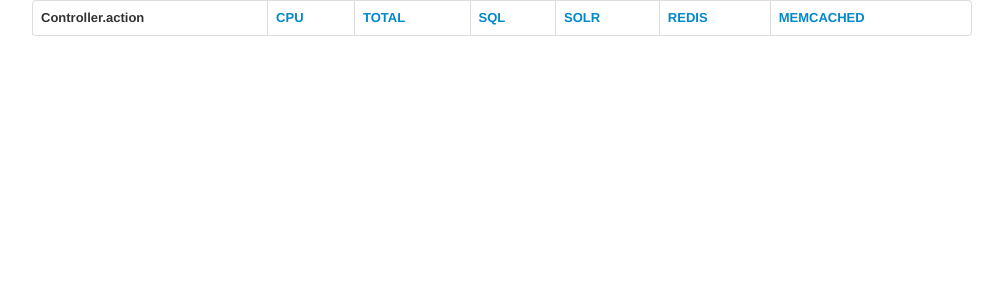
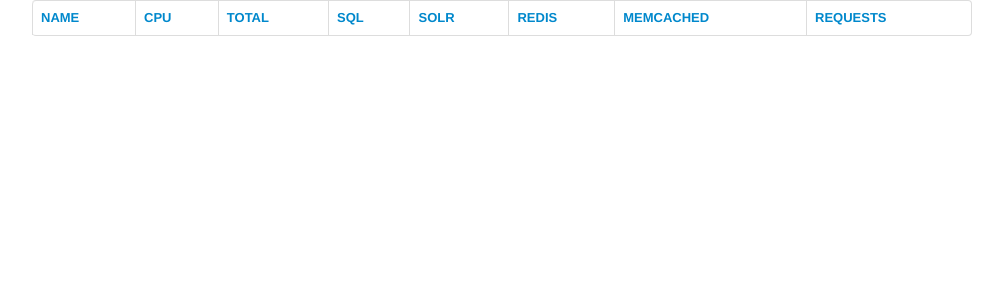
Before and after one commit to uvNikita/appstats, a Flask app: page /?sort_by=NAME in a window 1280 px wide. Shown: the top 300 px of the page, without its empty margins (138-1141 px from the left). Run offline with Flask 2, Linux system fonts and the light colour scheme; data that the repository does not hold is empty.

Commit message:
Implement sorting by name and add requests count.

```diff
--- a/statistics/templates/main_page.html
+++ b/statistics/templates/main_page.html
@@ -4,10 +4,11 @@
     <table class="table table-bordered table-striped">
         <thead>
             <tr>
-                <th> Controller.action </th>
+                <th> <a href="{{ url_for('main_page', sort_by='NAME') }}"> NAME </a> </th>
                 {% for field in g.fields %}
                     <th> <a href="{{ url_for('main_page', sort_by=field) }}"> {{ field }} </a> </th>
                 {% endfor %}
+                <th> <a href="{{ url_for('main_page', sort_by='REQUESTS') }}"> REQUESTS </a> </th>
             </tr>
             <tbody>
                 {% for row in data %}
@@ -16,6 +17,7 @@
                         {% for field in g.fields %}
                             <td> {{ row[field] }} </td>
                         {% endfor %}
+                        <td> {{row['REQUESTS']}} </td>
                     </tr>
                 {% endfor %}
             </tbody>
--- a/statistics/webui.py
+++ b/statistics/webui.py
@@ -14,8 +14,7 @@ def main_page():
     sort_by = request.args.get('sort_by', None)
     data = get_all_sum(g.db)
     if sort_by:
-        data = sorted(data, key=lambda row: int(row[sort_by]))
-        print data
+        data = sorted(data, key=lambda row: row[sort_by])
     return render_template("main_page.html", data=data)
 
 @app.route("/add/")
@@ -26,4 +25,5 @@ def add_page():
         old_val = int(g.db.hget(key, field) or '0')
         new_val += old_val
         g.db.hset(key, field, new_val)
+    g.db.hincrby(key, "REQUESTS", "1")
     return redirect("/")
```
